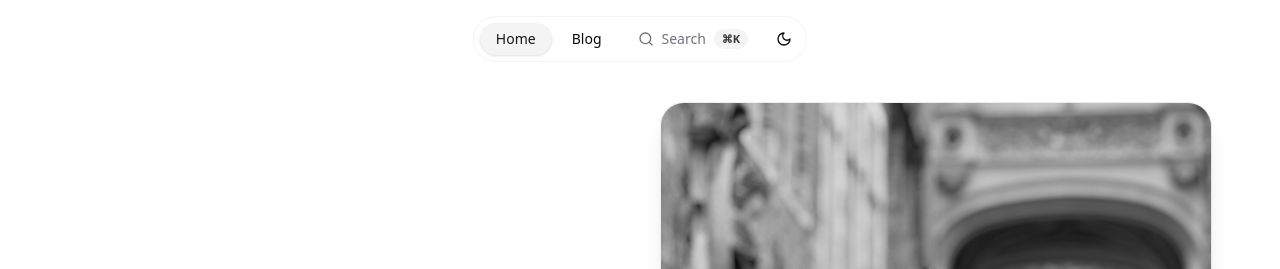
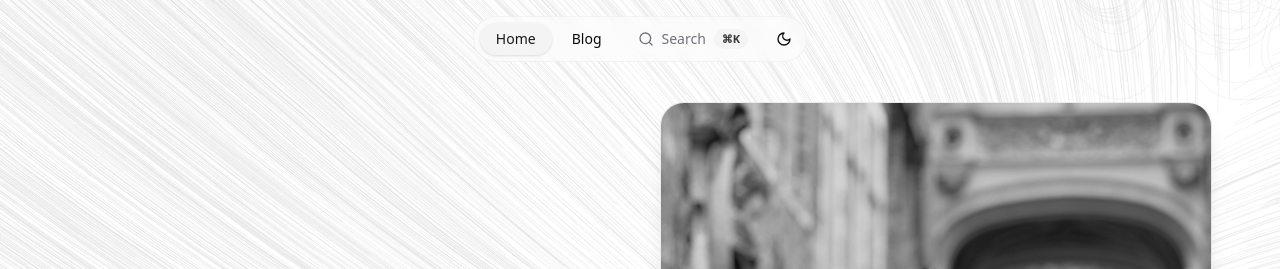
Before and after one commit to emmanuelantony2000/website, an Astro site: page / in a window 1280 px wide. Shown: the top 269 px of the page. Built offline with nearby package versions, Linux system fonts and the light colour scheme; Astro itself is replaced by a stand-in of ours.

Commit message:
Optimized and fixed to bg

```diff
--- a/src/layouts/Base.astro
+++ b/src/layouts/Base.astro
@@ -94,11 +94,11 @@ const {
   <body class="min-h-screen bg-background text-foreground antialiased">
     <canvas
       id="bg-canvas"
-      class="fixed inset-0 w-screen h-screen -z-10"
+      class="pointer-events-none fixed inset-0 z-0 h-screen w-screen"
       transition:persist="bg-canvas"
     ></canvas>
 
-    <div class="relative flex min-h-screen flex-col">
+    <div class="relative z-10 flex min-h-screen flex-col">
       <Navbar currentPath={Astro.url.pathname} />
       <main class="flex-1 mx-1 px-4 md:px-6 py-8" data-pagefind-body>
         <slot />
@@ -110,15 +110,18 @@ const {
     <!-- Canvas background script -->
     <script>
       function initCanvas() {
-        const canvas = document.getElementById("bg-canvas") as HTMLCanvasElement;
+        const canvas = document.getElementById("bg-canvas") as HTMLCanvasElement & {
+          __bgController?: { syncTheme: () => void; refreshTheme: () => void };
+          __bgInitializing?: boolean;
+        };
         if (!canvas) return;
 
-        // Skip re-init if already running
-        if ((canvas as any).__bgRunning) return;
-        (canvas as any).__bgRunning = true;
-
-        const ctx = canvas.getContext("2d");
-        if (!ctx) return;
+        if (canvas.__bgController) {
+          canvas.__bgController.syncTheme();
+          return;
+        }
+        if (canvas.__bgInitializing) return;
+        canvas.__bgInitializing = true;
 
         // --- Perlin noise implementation ---
         const PERM = new Uint8Array(512);
@@ -201,7 +204,6 @@ const {
           const vx = new Float32Array(cols * rows);
           const vy = new Float32Array(cols * rows);
 
-          // Pre-compute trig table — same angles for every cell
           const cosTable = new Float32Array(NOISE_SAMPLES);
           const sinTable = new Float32Array(NOISE_SAMPLES);
           for (let s = 0; s < NOISE_SAMPLES; s++) {
@@ -248,29 +250,18 @@ const {
           return { cols, rows, vx, vy };
         }
 
-        function getFlow(field: FlowField, x: number, y: number): [number, number] {
-          const col = Math.floor(x / CELL_SIZE);
-          const row = Math.floor(y / CELL_SIZE);
-          if (col < 0 || col >= field.cols || row < 0 || row >= field.rows) return [0, 0];
-          const idx = row * field.cols + col;
-          return [field.vx[idx], field.vy[idx]];
-        }
-
-        function mod(a: number, n: number) {
-          return ((a % n) + n) % n;
-        }
-
         function getThemeColors() {
           const isDark = document.documentElement.classList.contains("dark");
           return {
-            color: isDark ? 0x202020 : 0xefefef,
-            backgroundColor: isDark ? 0x090b0b : 0xffffff,
+            isDark,
+            color: isDark ? 0x2f2f2f : 0xe0e0e0,
+            lineAlpha: isDark ? 0.04 : 0.35,
           };
         }
 
         initPerm();
 
-        const dpr = window.devicePixelRatio || 1;
+        const dpr = Math.min(window.devicePixelRatio || 1, 1.5);
         const w = window.innerWidth;
         const h = window.innerHeight;
         const totalW = w + OFFSET * 2;
@@ -280,16 +271,34 @@ const {
         canvas.height = h * dpr;
         canvas.style.width = w + "px";
         canvas.style.height = h + "px";
-        ctx.setTransform(dpr, 0, 0, dpr, 0, 0);
 
-        let { color, backgroundColor } = getThemeColors();
-        const bg = hexToRgb(backgroundColor);
-        ctx.fillStyle = `rgb(${bg.r},${bg.g},${bg.b})`;
-        ctx.fillRect(0, 0, w, h);
+        const ctx = canvas.getContext("2d");
+        if (!ctx) {
+          canvas.__bgInitializing = false;
+          return;
+        }
 
-        ctx.translate(-OFFSET, -OFFSET);
+        let { isDark, color, lineAlpha } = getThemeColors();
 
-        // Defer flow grid computation so it doesn't block paint
+        function applyCanvasTransform() {
+          ctx!.setTransform(dpr, 0, 0, dpr, 0, 0);
+          ctx!.translate(-OFFSET, -OFFSET);
+        }
+
+        function clearCanvas() {
+          ctx!.setTransform(1, 0, 0, 1, 0, 0);
+          ctx!.clearRect(0, 0, canvas.width, canvas.height);
+          applyCanvasTransform();
+        }
+
+        applyCanvasTransform();
+        clearCanvas();
+
+        function mod(a: number, n: number) {
+          return ((a % n) + n) % n;
+        }
+
+        // Defer flow grid computation so it doesn't block paint.
         setTimeout(() => {
           const field = buildFlowGrid(totalW, totalH);
 
@@ -304,30 +313,27 @@ const {
           for (let i = 0; i < count; i++) {
             px[i] = Math.random() * totalW;
             py[i] = Math.random() * totalH;
-            const angle = Math.random() * Math.PI * 2;
-            pvx[i] = Math.cos(angle) * SPEED;
-            pvy[i] = Math.sin(angle) * SPEED;
           }
 
           let fg = hexToRgb(color);
           let animId = 0;
+          let animationStartedAt = 0;
           const c = ctx!;
+          const ANIMATION_DURATION_MS = 5500;
 
-          // Set stroke style once — only update on theme change
           function applyStroke() {
-            c.strokeStyle = `rgba(${fg.r},${fg.g},${fg.b},0.05)`;
+            c.strokeStyle = `rgba(${fg.r},${fg.g},${fg.b},${lineAlpha})`;
             c.lineWidth = 1;
           }
           applyStroke();
 
           const { cols: fCols, rows: fRows, vx: fvx, vy: fvy } = field;
 
-          function frame() {
-            // Batch all lines into a single path — one stroke() call instead of 4500
+          function frame(now: number) {
+            if (!animationStartedAt) animationStartedAt = now;
             c.beginPath();
 
             for (let i = 0; i < count; i++) {
-              // Inline getFlow — avoids 4500 tuple allocations per frame
               const col = (px[i] / CELL_SIZE) | 0;
               const row = (py[i] / CELL_SIZE) | 0;
               let fx = 0, fy = 0;
@@ -365,67 +371,76 @@ const {
             }
 
             c.stroke();
+
+            if (now - animationStartedAt < ANIMATION_DURATION_MS) {
+              animId = requestAnimationFrame(frame);
+            }
+          }
+
+          function startAnimationBurst() {
+            cancelAnimationFrame(animId);
+            animationStartedAt = 0;
             animId = requestAnimationFrame(frame);
           }
 
-          animId = requestAnimationFrame(frame);
+          startAnimationBurst();
 
-          // Theme change handler
-          function onThemeChange() {
+          function refreshTheme() {
             const newColors = getThemeColors();
+            isDark = newColors.isDark;
             color = newColors.color;
-            backgroundColor = newColors.backgroundColor;
+            lineAlpha = newColors.lineAlpha;
             fg = hexToRgb(color);
             applyStroke();
-
-            const nbg = hexToRgb(backgroundColor);
-            const nw = canvas.width / dpr;
-            const nh = canvas.height / dpr;
-            c.fillStyle = `rgb(${nbg.r},${nbg.g},${nbg.b})`;
-            c.fillRect(-OFFSET, -OFFSET, nw + OFFSET * 2, nh + OFFSET * 2);
+            clearCanvas();
+            startAnimationBurst();
           }
 
-          document.addEventListener("theme-change", onThemeChange);
+          function syncTheme() {
+            const newColors = getThemeColors();
+            if (newColors.isDark === isDark) return;
+            refreshTheme();
+          }
 
-          // Save/restore canvas bitmap across View Transitions DOM swap
-          let savedImageData: ImageData | null = null;
-          document.addEventListener("astro:before-swap", () => {
-            savedImageData = c.getImageData(0, 0, canvas.width, canvas.height);
-          });
-          document.addEventListener("astro:after-swap", () => {
-            if (savedImageData) {
-              c.putImageData(savedImageData, 0, 0);
-              savedImageData = null;
-            }
-            c.setTransform(dpr, 0, 0, dpr, 0, 0);
-            c.translate(-OFFSET, -OFFSET);
-          });
+          canvas.__bgController = {
+            syncTheme,
+            refreshTheme,
+          };
+          canvas.__bgInitializing = false;
 
-          // Resize handler
-          const observer = new ResizeObserver(() => {
+          document.addEventListener("theme-change", refreshTheme);
+
+          window.addEventListener("pageshow", syncTheme);
+
+          window.addEventListener("resize", () => {
             const nw = window.innerWidth;
             const nh = window.innerHeight;
-            // Skip if viewport dimensions haven't actually changed —
-            // assigning canvas.width/height clears all pixel data
             if (nw * dpr === canvas.width && nh * dpr === canvas.height) return;
             canvas.width = nw * dpr;
             canvas.height = nh * dpr;
             canvas.style.width = nw + "px";
             canvas.style.height = nh + "px";
-            c.setTransform(dpr, 0, 0, dpr, 0, 0);
-            c.translate(-OFFSET, -OFFSET);
-
-            const nbg = hexToRgb(backgroundColor);
-            c.fillStyle = `rgb(${nbg.r},${nbg.g},${nbg.b})`;
-            c.fillRect(-OFFSET, -OFFSET, nw + OFFSET * 2, nh + OFFSET * 2);
+            clearCanvas();
+            startAnimationBurst();
           });
-          observer.observe(document.documentElement);
 
         }, 0);
       }
 
-      // Run on initial load only — canvas persists via transition:persist
+      const bgWindow = window as Window & { __bgCanvasListeners?: boolean };
+
       initCanvas();
+
+      if (!bgWindow.__bgCanvasListeners) {
+        bgWindow.__bgCanvasListeners = true;
+
+        document.addEventListener("astro:page-load", () => {
+          requestAnimationFrame(initCanvas);
+        });
+        document.addEventListener("astro:after-swap", () => {
+          requestAnimationFrame(initCanvas);
+        });
+      }
     </script>
   </body>
 </html>
--- a/src/pages/index.astro
+++ b/src/pages/index.astro
@@ -40,8 +40,8 @@ import homeImage from "../assets/home.jpeg";
       </div>
     </div>
 
-    <div class="relative flex-1">
-      <div class="relative overflow-hidden rounded-3xl border border-border/60 bg-gradient-to-br from-primary/10 via-transparent to-emerald-200/30 shadow-xl">
+    <div class="relative flex-1 lg:flex lg:justify-end">
+      <div class="relative w-full max-w-[52rem] overflow-hidden rounded-3xl border border-border/60 bg-gradient-to-br from-primary/10 via-transparent to-emerald-200/30 shadow-xl lg:max-w-[min(52rem,calc(100svh-10rem))]">
         <div class="absolute inset-0 bg-[radial-gradient(circle_at_20%_20%,rgba(16,185,129,0.08),transparent_35%),radial-gradient(circle_at_80%_0%,rgba(59,130,246,0.12),transparent_40%)]"></div>
         <BlurImage
           src={homeImage}
```
